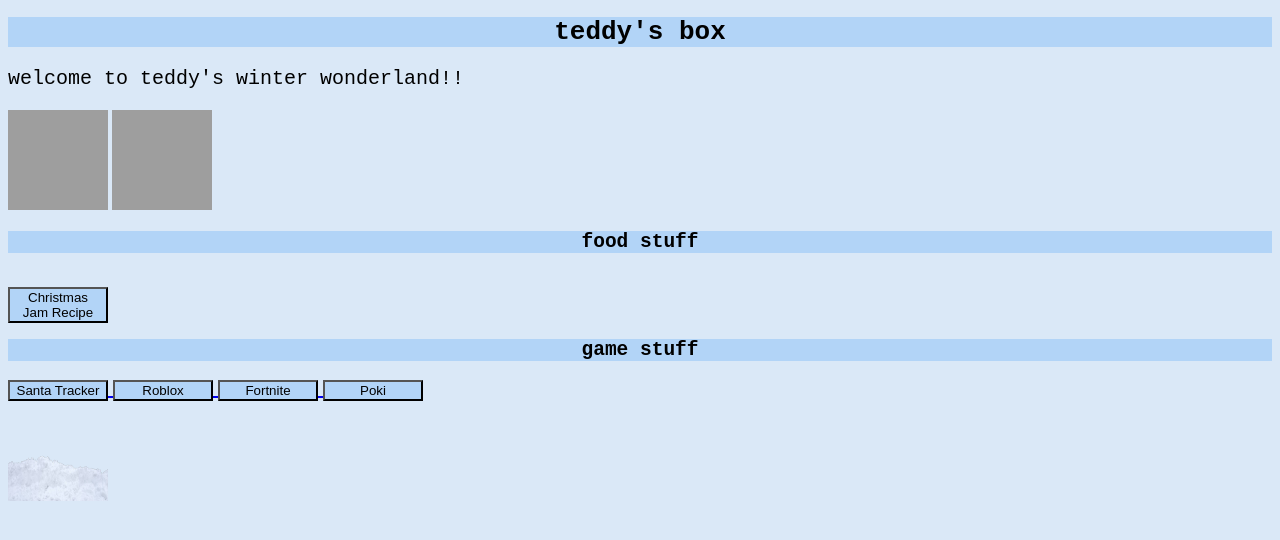
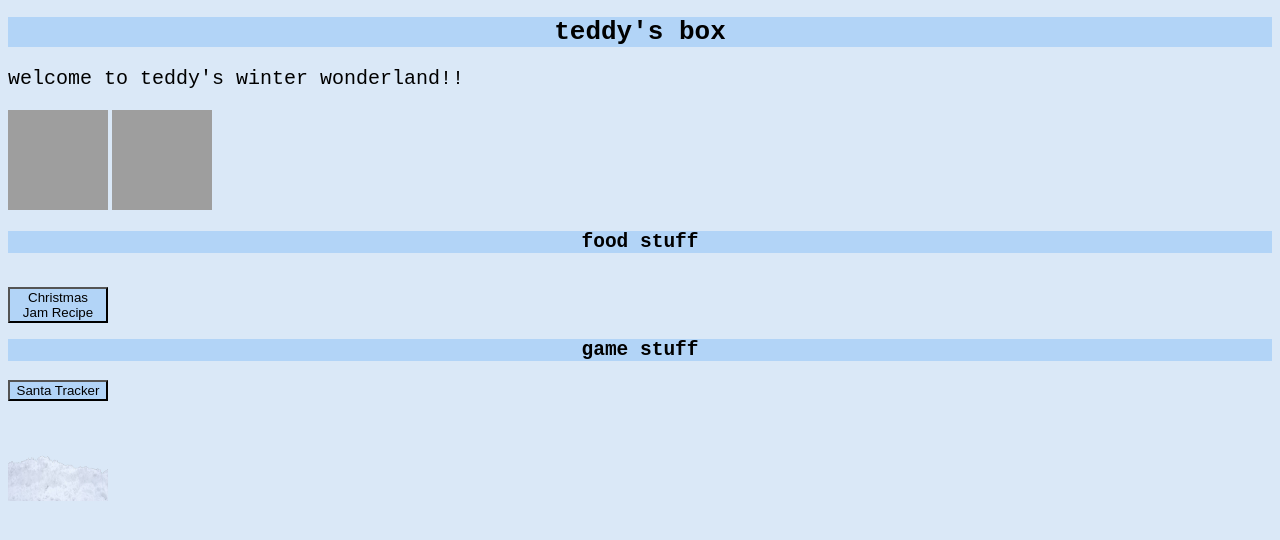
Before and after one commit to teddy-thy-bear/how-to-drop-cords-101, a plain HTML site: page index.html in a window 1280 px wide. Drawn offline with Linux system fonts and the light colour scheme; grey boxes are pictures that could not be loaded.

Commit message:
Update index.html

```diff
--- a/index.html
+++ b/index.html
@@ -31,7 +31,7 @@
 }
 img.sticky {
   position: sticky;
-  top: -20;
+  top: 0;
   width: 200px;
         }
         button {
@@ -95,26 +95,11 @@ img.sticky {
           	 <button>Santa Tracker</button>
           	 </a>
 
-         	  <a style="font-size: 20px;"
-         	  href="https://www.roblox.com/">
-         	  <button>Roblox</button>
-         	  </a>
-
-           	 <a style="font-size: 20px;"
-          	 href="https://www.xbox.com/en-US/play/games/fortnite/BT5P2X999VH2">
-           	<button>Fortnite</button>
-          	 </a>
-
-             <a style="font-size: 20px;"
-             href="https://poki.com/">
-             <button>Poki</button>
-             </a>
-
-
              <br>
 
 
-        <img src="snow.png" alt="pile o' snow" class="responsive">
+        <img src="snow.png" alt="pile o' snow" class="responsive" class="center">
+
 
 
 </body>
```
